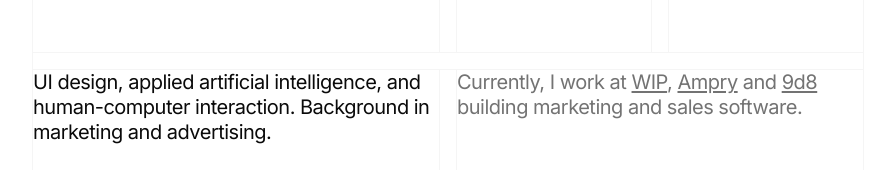
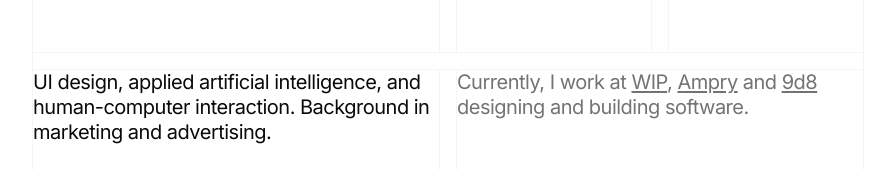
Before and after one commit to brijr/site, a Next.js app: page / in a window 1280 px wide. Shown: the part 274-444 px from the top of the page, without its empty margins (192-1087 px from the left). Built offline with nearby package versions, Linux system fonts and the light colour scheme.

Commit message:
update homepage

```diff
--- a/app/page.tsx
+++ b/app/page.tsx
@@ -43,7 +43,7 @@ export default function HomePage() {
                   <a href="https://9d8.dev" target="_blank" rel="noreferrer">
                     9d8
                   </a>{" "}
-                  building marketing and sales software.
+                  designing and building software.
                 </h4>
               </Child>
             </Row>
```
